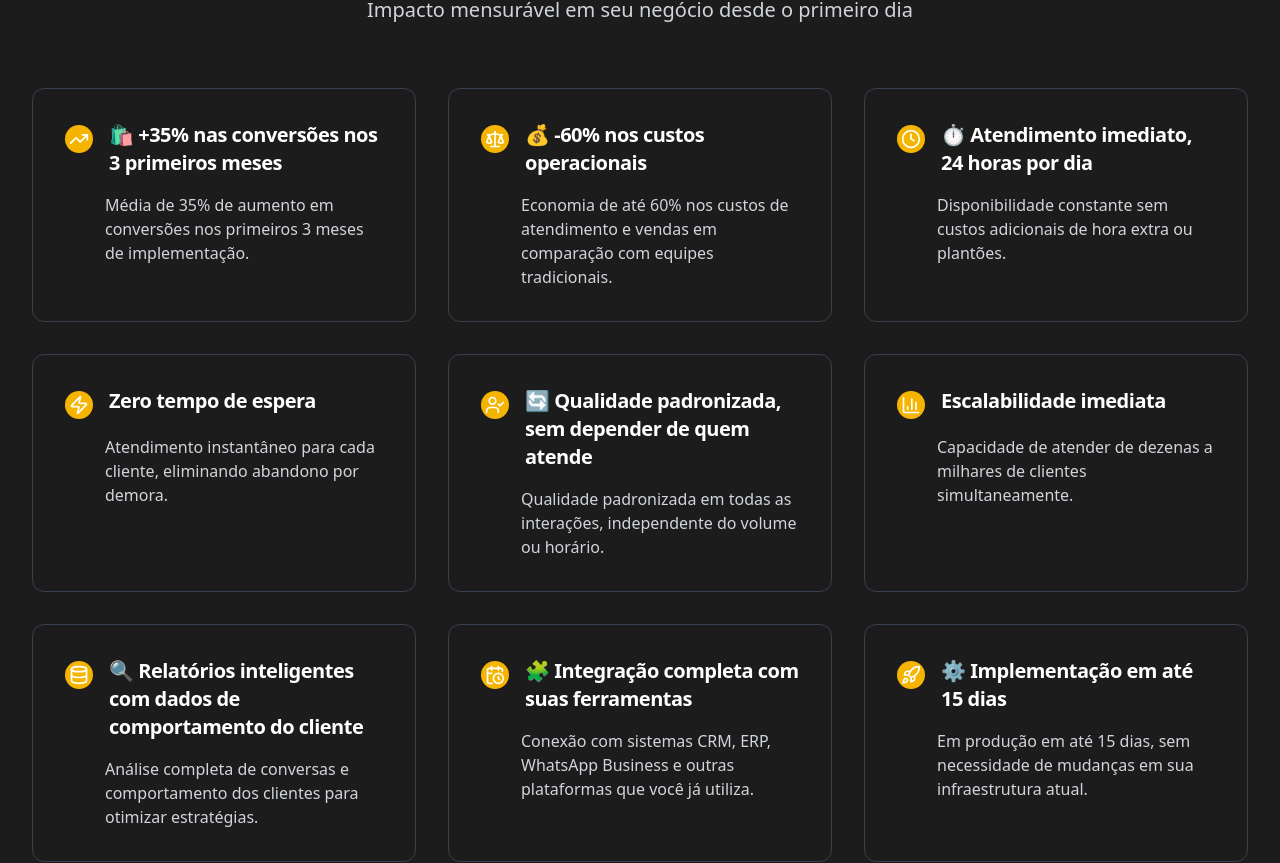
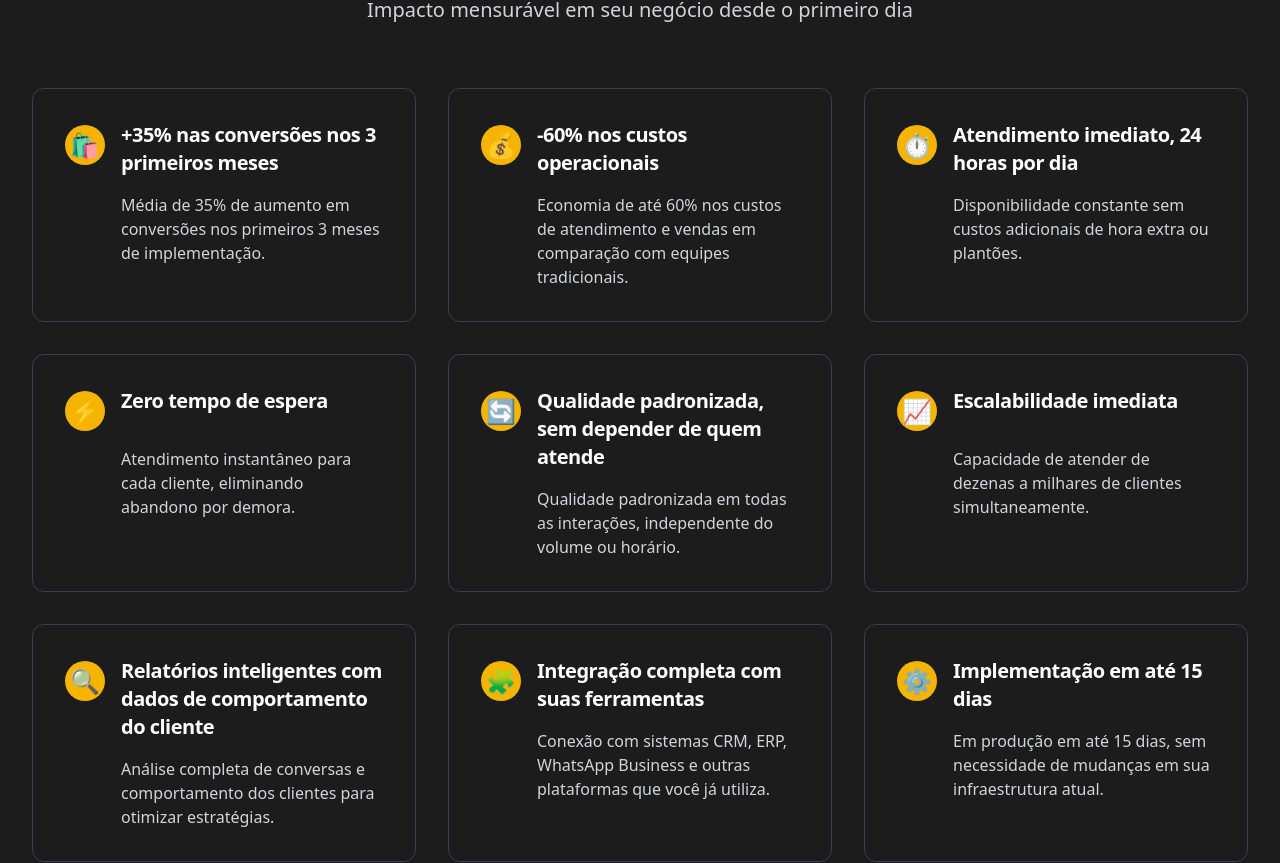
Before and after one commit to 7Beeai/bee-ai-conversations-flow, a React (Vite) app: page / in a window 1280 px wide. Shown: the part 3780-4643 px from the top of the page. Built offline with nearby package versions, Linux system fonts and the light colour scheme.

Commit message:
Refactor: Use emojis for icons and remove from text
The AI updated the icons in `src/components/BenefitsSection.tsx`, `src/components/SolutionSection.tsx`, and `src/components/ProblemSection.tsx` to use emojis and removed emojis from the text.

```diff
--- a/src/components/BenefitsSection.tsx
+++ b/src/components/BenefitsSection.tsx
@@ -1,5 +1,4 @@
 
-import { TrendingUp, Clock, CalendarClock, Zap, UserCheck, Scale, BarChart3, Database, Rocket } from "lucide-react";
 import DemoButton from "./DemoButton";
 
 const BenefitsSection = () => {
@@ -7,7 +6,7 @@ const BenefitsSection = () => {
     <section className="section bg-dark-base text-white" id="beneficios">
       <div className="container">
         <div className="text-center mb-16">
-          <h2 className="mb-4 text-white">📈 Por que empresas estão escolhendo a 7Bee.AI?</h2>
+          <h2 className="mb-4 text-white">Por que empresas estão escolhendo a 7Bee.AI?</h2>
           <p className="text-gray-300 text-xl max-w-3xl mx-auto">
             Impacto mensurável em seu negócio desde o primeiro dia
           </p>
@@ -15,57 +14,57 @@ const BenefitsSection = () => {
 
         <div className="grid md:grid-cols-2 lg:grid-cols-3 gap-8">
           <BenefitCard
-            title="🛍 +35% nas conversões nos 3 primeiros meses"
+            title="+35% nas conversões nos 3 primeiros meses"
             description="Média de 35% de aumento em conversões nos primeiros 3 meses de implementação."
-            icon={<TrendingUp className="h-5 w-5 text-white" />}
+            emoji="🛍"
           />
 
           <BenefitCard
-            title="💰 -60% nos custos operacionais"
+            title="-60% nos custos operacionais"
             description="Economia de até 60% nos custos de atendimento e vendas em comparação com equipes tradicionais."
-            icon={<Scale className="h-5 w-5 text-white" />}
+            emoji="💰"
           />
 
           <BenefitCard
-            title="⏱ Atendimento imediato, 24 horas por dia"
+            title="Atendimento imediato, 24 horas por dia"
             description="Disponibilidade constante sem custos adicionais de hora extra ou plantões."
-            icon={<Clock className="h-5 w-5 text-white" />}
+            emoji="⏱"
           />
 
           <BenefitCard
             title="Zero tempo de espera"
             description="Atendimento instantâneo para cada cliente, eliminando abandono por demora."
-            icon={<Zap className="h-5 w-5 text-white" />}
+            emoji="⚡"
           />
 
           <BenefitCard
-            title="🔄 Qualidade padronizada, sem depender de quem atende"
+            title="Qualidade padronizada, sem depender de quem atende"
             description="Qualidade padronizada em todas as interações, independente do volume ou horário."
-            icon={<UserCheck className="h-5 w-5 text-white" />}
+            emoji="🔄"
           />
 
           <BenefitCard
             title="Escalabilidade imediata"
             description="Capacidade de atender de dezenas a milhares de clientes simultaneamente."
-            icon={<BarChart3 className="h-5 w-5 text-white" />}
+            emoji="📈"
           />
 
           <BenefitCard
-            title="🔍 Relatórios inteligentes com dados de comportamento do cliente"
+            title="Relatórios inteligentes com dados de comportamento do cliente"
             description="Análise completa de conversas e comportamento dos clientes para otimizar estratégias."
-            icon={<Database className="h-5 w-5 text-white" />}
+            emoji="🔍"
           />
 
           <BenefitCard
-            title="🧩 Integração completa com suas ferramentas"
+            title="Integração completa com suas ferramentas"
             description="Conexão com sistemas CRM, ERP, WhatsApp Business e outras plataformas que você já utiliza."
-            icon={<CalendarClock className="h-5 w-5 text-white" />}
+            emoji="🧩"
           />
 
           <BenefitCard
-            title="⚙️ Implementação em até 15 dias"
+            title="Implementação em até 15 dias"
             description="Em produção em até 15 dias, sem necessidade de mudanças em sua infraestrutura atual."
-            icon={<Rocket className="h-5 w-5 text-white" />}
+            emoji="⚙️"
           />
         </div>
 
@@ -80,21 +79,21 @@ const BenefitsSection = () => {
 type BenefitCardProps = {
   title: string;
   description: string;
-  icon: React.ReactNode;
+  emoji: string;
 };
 
-const BenefitCard = ({ title, description, icon }: BenefitCardProps) => {
+const BenefitCard = ({ title, description, emoji }: BenefitCardProps) => {
   return (
     <div className="bg-dark-base/50 border border-gray-700 p-8 rounded-xl hover:border-primary/50 transition-colors">
       <div className="flex items-start gap-4 mb-4">
         <div className="flex-shrink-0 mt-1">
-          <div className="bg-primary rounded-full p-1">
-            {icon}
+          <div className="bg-primary rounded-full p-2 flex items-center justify-center w-10 h-10">
+            <span className="text-2xl">{emoji}</span>
           </div>
         </div>
         <h3 className="text-xl font-bold text-white">{title}</h3>
       </div>
-      <p className="text-gray-300 pl-10">{description}</p>
+      <p className="text-gray-300 pl-14">{description}</p>
     </div>
   );
 };
```
